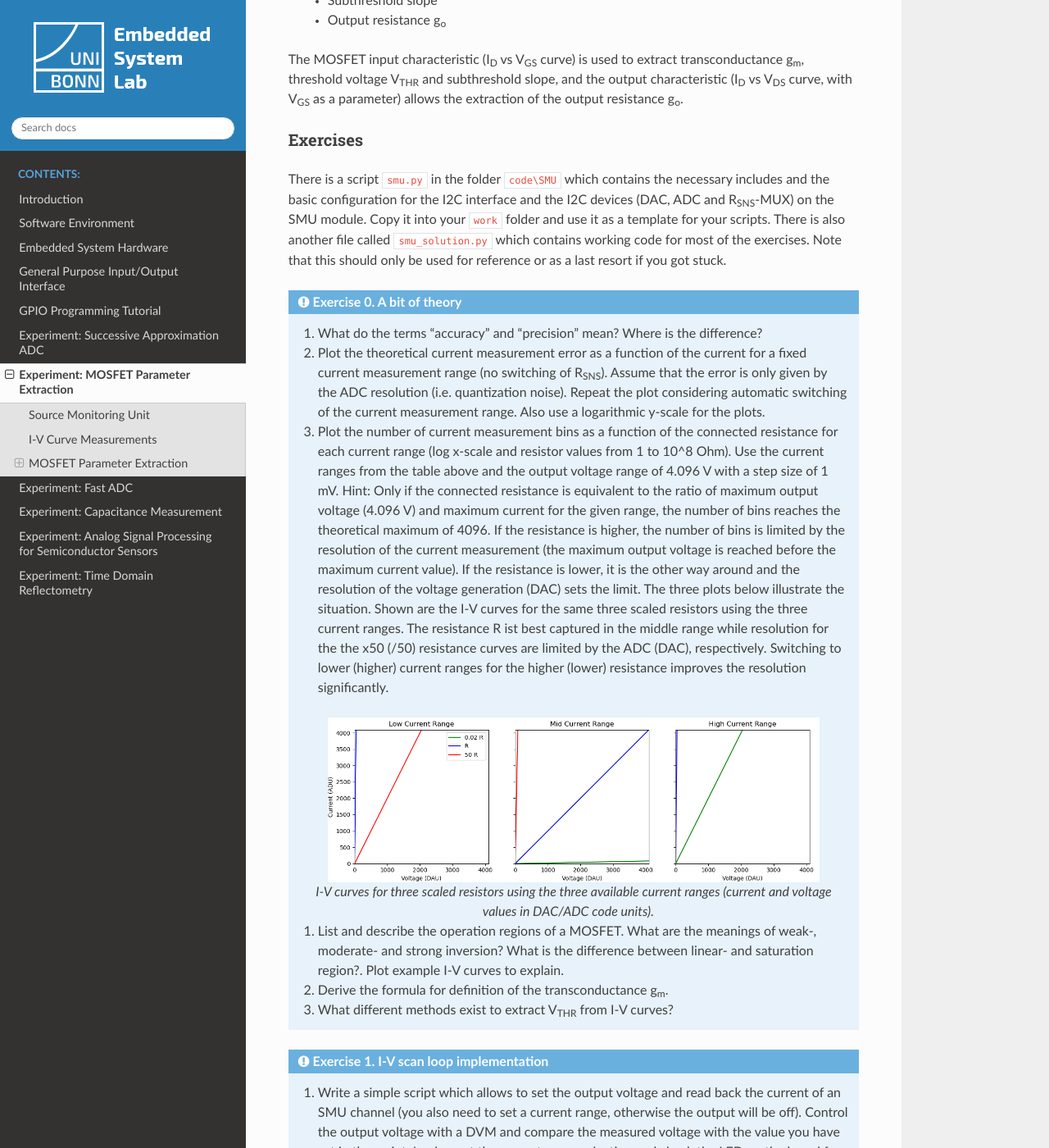
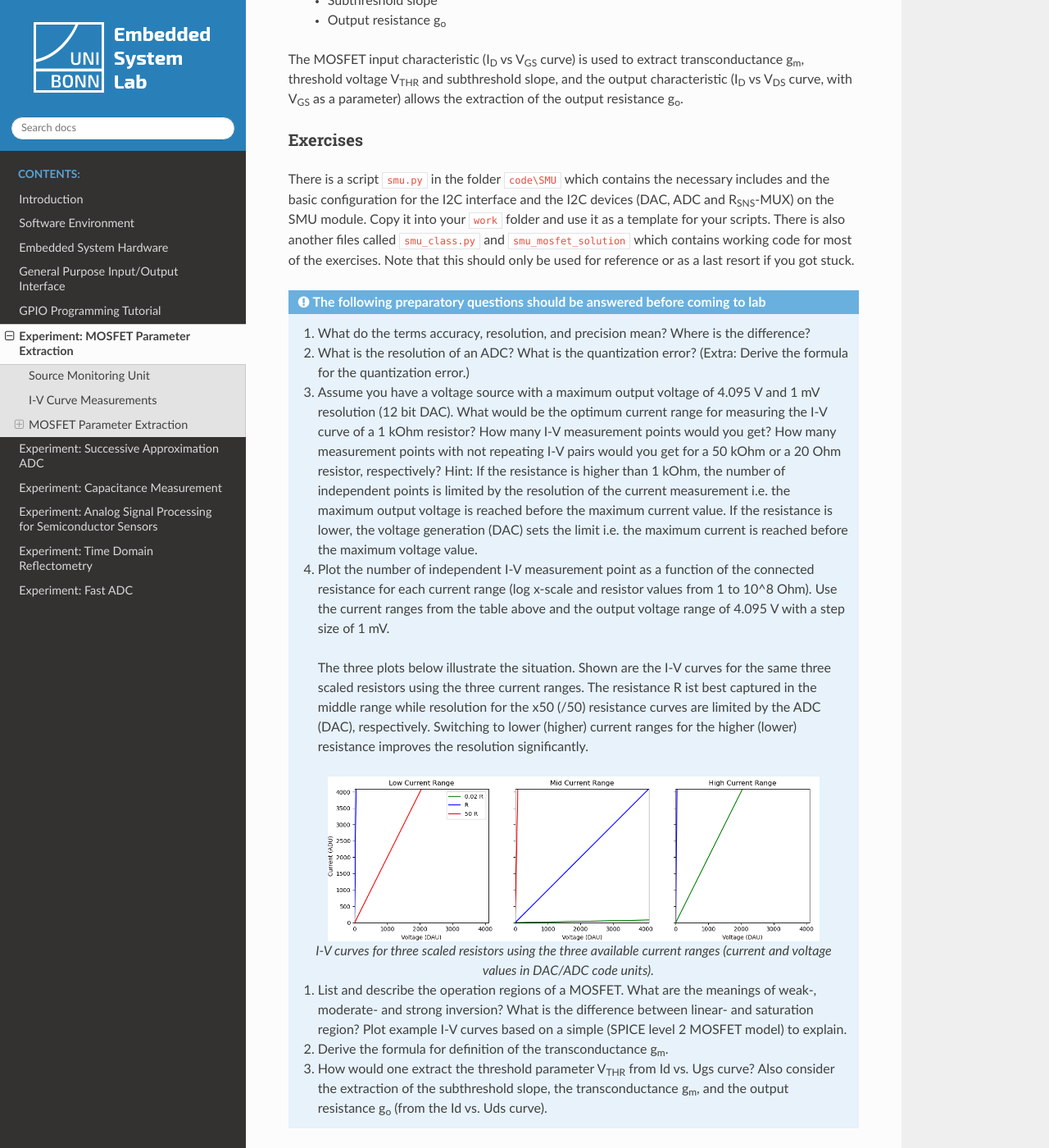
Before and after one commit to SiLab-Bonn/Embedded-System-Lab, a Sphinx documentation site: the page built from docs/source/smu.rst, in a window 1280 px wide and 1400 px high, scrolled down 3193 px. Shown: the whole window at 82% size. Built offline with Sphinx 7.4.7 and the Read the Docs theme 2.0.0, drawn with Linux system fonts in a browser that asks for light colours; some of the changed text lies outside the part shown.

Commit message:
added SMU exercise details

```diff
--- a/docs/source/cvm.rst
+++ b/docs/source/cvm.rst
@@ -56,7 +56,7 @@
 There is a script ``cvm.py`` in the folder ``code\CVM`` which contains the necessary includes and the basic configuration for implementing a programmable clock with one of the GPIO pins and controlling a SMU module. Note that the clock configuration requires to call a C-library which needs ``root`` privileges. Therefore you need to start the script with ``sudo ./cvm.py``. Copy it into your ``work`` folder and use it as a template for your scripts. There is also another file called ``cvm_solution.py`` which contains working code for most of the exercises. Note that this should only be used for reference or as a last resort if you got stuck.
 
 
-.. admonition:: Exercise 0. A bit of theory
+.. admonition:: The following preparatory questions should be answered before coming to lab
 
   #. To measure the average of the periodic charge current, an RC low-pass filter is used. The resulting voltage drop over the R_lpf resistor will reduce the effective charge voltage. How would you need to modify the equation above to compensate for this effect?
   #. The ac-coupling capacitor should be much larger than the capacitance under test to not influence the measurement. If this is not the case, how would you calculate the real capacitance from the measured value?
--- a/docs/source/index.rst
+++ b/docs/source/index.rst
@@ -15,12 +15,12 @@
    hardware-intro
    gpio
    gpio-tutorial
+   smu
    sar-adc
-   smu
-   fast-adc
    cvm
    afe
    psa
+   fast-adc
 
 
 Indices and tables
--- a/docs/source/sar-adc.rst
+++ b/docs/source/sar-adc.rst
@@ -95,7 +95,7 @@
 There is a script ``sar_adc.py`` in the folder ``code\SAR_ADC`` which contains the necessary includes and the basic configuration for the SPI interface and the two GPIO signals. Copy it into your ``work`` folder and use it as a template for your scripts. There is also another file called ``sar_adc_solution.py`` which contains working code for most of the exercises. Note that this should only be used for reference or as a last resort if you got stuck.
 
 
-.. admonition:: Exercise 0. A bit of theory
+.. admonition:: The following preparatory questions should be answered before coming to lab
 
   #. Show that the output voltage of an R-2R ladder is defined by the formula given above (derive the equation). Hint: Start with a 1-bit DAC and calculate its output impedance. Does it depend on the switch setting? What are the two voltage levels the 1-b DAC can produce? Then, derive a formalism for an n-bit DAC.
   #. Make a plot of an non-ideal ADC transfer curve and explain the terms offset, gain, dynamic range, DNL, INL, missing bits
--- a/docs/source/smu.rst
+++ b/docs/source/smu.rst
@@ -90,14 +90,17 @@
 
 Exercises
 ---------
-There is a script ``smu.py`` in the folder ``code\SMU`` which contains the necessary includes and the basic configuration for the I2C interface and the I2C devices (DAC, ADC and |RSNS|-MUX) on the SMU module. Copy it into your ``work`` folder and use it as a template for your scripts. There is also another file called ``smu_solution.py`` which contains working code for most of the exercises. Note that this should only be used for reference or as a last resort if you got stuck.
+There is a script ``smu.py`` in the folder ``code\SMU`` which contains the necessary includes and the basic configuration for the I2C interface and the I2C devices (DAC, ADC and |RSNS|-MUX) on the SMU module. Copy it into your ``work`` folder and use it as a template for your scripts. There is also another files called ``smu_class.py`` and ``smu_mosfet_solution`` which contains working code for most of the exercises. Note that this should only be used for reference or as a last resort if you got stuck.
 
 
-.. admonition:: Exercise 0. A bit of theory
+.. admonition:: The following preparatory questions should be answered before coming to lab
 
-  #. What do the terms "accuracy" and "precision" mean? Where is the difference?
-  #. Plot the theoretical current measurement error as a function of the current for a fixed current measurement range (no switching of |RSNS|). Assume that the error is only given by the ADC resolution (i.e. quantization noise). Repeat the plot considering automatic switching of the current measurement range. Also use a logarithmic y-scale for the plots.
-  #. Plot the number of current measurement bins as a function of the connected resistance for each current range (log x-scale and resistor values from 1 to 10^8 Ohm). Use the current ranges from the table above and the output voltage range of 4.096 V with a step size of 1 mV. Hint: Only if the connected resistance is equivalent to the ratio of maximum output voltage (4.096 V) and maximum current for the given range, the number of bins reaches the theoretical maximum of 4096. If the resistance is higher, the number of bins is limited by the resolution of the current measurement (the maximum output voltage is reached before the maximum current value). If the resistance is lower, it is the other way around and the resolution of the voltage generation (DAC) sets the limit. The three plots below illustrate the situation. Shown are the I-V curves for the same three scaled resistors using the three current ranges. The resistance R ist best captured in the middle range while resolution for the the x50 (/50) resistance curves are limited by the ADC (DAC), respectively. Switching to lower (higher) current ranges for the higher (lower) resistance improves the resolution significantly.
+  #. What do the terms accuracy, resolution, and precision mean? Where is the difference?
+  #. What is the resolution of an ADC? What is the quantization error? (Extra: Derive the formula for the quantization error.)
+  #. Assume you have a voltage source with a maximum output voltage of 4.095 V and 1 mV resolution (12 bit DAC). What would be the optimum current range for measuring the I-V curve of a 1 kOhm resistor? How many I-V measurement points would you get? How many measurement points with not repeating I-V pairs would you get for a 50 kOhm or a 20 Ohm resistor, respectively? Hint: If the resistance is higher than 1 kOhm, the number of independent points is limited by the resolution of the current measurement i.e. the maximum output voltage is reached before the maximum current value. If the resistance is lower, the voltage generation (DAC) sets the limit i.e. the maximum current is reached before the maximum voltage value.
+  #. Plot the number of independent I-V measurement point as a function of the connected resistance for each current range (log x-scale and resistor values from 1 to 10^8 Ohm). Use the current ranges from the table above and the output voltage range of 4.095 V with a step size of 1 mV.
+
+    The three plots below illustrate the situation. Shown are the I-V curves for the same three scaled resistors using the three current ranges. The resistance R ist best captured in the middle range while resolution for the x50 (/50) resistance curves are limited by the ADC (DAC), respectively. Switching to lower (higher) current ranges for the higher (lower) resistance improves the resolution significantly.
 
 
   .. figure:: images/smu_ranges.png
@@ -107,9 +110,9 @@
     I-V curves for three scaled resistors using the three available current ranges (current and voltage values in DAC/ADC code units).
 
 
-  #. List and describe the operation regions of a MOSFET. What are the meanings of weak-, moderate- and strong inversion? What is the difference between linear- and saturation region?. Plot example I-V curves to explain.
+  #. List and describe the operation regions of a MOSFET. What are the meanings of weak-, moderate- and strong inversion? What is the difference between linear- and saturation region? Plot example I-V curves based on a simple (SPICE level 2 MOSFET model) to explain.
   #. Derive the formula for definition of the transconductance |gm|.
-  #. What different methods exist to extract |VTHR| from I-V curves?
+  #. How would one extract the threshold parameter |VTHR| from Id vs. Ugs curve? Also consider the extraction of the subthreshold slope, the transconductance |gm|, and the output resistance |go| (from the Id vs. Uds curve).
 
 
 .. admonition:: Exercise 1. I-V scan loop implementation
@@ -129,6 +132,22 @@
 
 
 
-.. admonition:: Exercise 3. MOSFET Parameter Extraction
+.. admonition:: Exercise 3. MOSFET I-V curves
+
+  For measuring transistor I-V curves and extrating parameters, an N-channel MOSFET (BSP295) plugged into a transistor socket on the SMU module will be used. The gate of the MOSFET is permanetly connected to output 1 and the drain is connected via a jumper to output 2. The MOSFET source is connected to ground.
+  #. The drain current vs. gate voltage curves are measured by sweeping the gate voltage (output 1) and measuring the drain current (output 2) at a constant drain voltage. Write a scan loop which sweeps the gate from 0 to 2000 mV and measures the drain current while keeping the drain voltage constant at 200 mV. Repeat the loop (nested loop) with a range of different drain voltages in the range of 100 to 500 mV.
+  #. Now add a measurement for the dain current vs. drain voltage characteristic. Sweep the drain voltage from 0 to 2000 mV and measure the drain current for different constant gate voltages in the range of 800 to 1100 mV. Where does the transistion from the linear to the saturation region occur?
+
+.. admonition:: Exercise 4. MOSFET parameter extraction
+
+  For extracting some of the MOSFET parameters, the I-V curves (i.e. scan and plotting routines) from the previous exercise will be used and modified.
+
+  #. Implement the extraction of the threshold parameters |VTHR|. Use the drain current vs. gate voltage data from the previous exercise and modify the plot to show the square root of the drain current vs. gate voltage. In a simple SPICE model the threshold voltage is the gate voltage where the square root of the drain current is zero. Why is this not the case in reaity?
+  #. Now plot the same drain current vs. gate voltage with a logarithmic scale for the drain current. What happens below the threshold voltage? Can the MOSFET still be used to control current in this region? Extract the subthreshold slope (slope factor) from the linear region of the curve.
+  #. Plot the transconductance |gm| as a function of the gate voltage. Also plot |gm|/|ID| and |gm|/sqrt(|ID|). What are these plots showing? What would you expect from a ideal MOSFET model? Take a look at the algebraic presetation of these terms using the formular of the simple MOSFET model.
+  #. Extract the output resistance |go| from the drain current vs. drain voltage curves in the sturation region. Identify the "Early" voltage in the linear extrapolation of the |ID| vs. |VDS| curve. What is the physical meaning of the Early voltage?
+  #. (Extra) Use the extracted parameters with the formulars of a simple MOSFET model to calculate the drain current for the I-V curves. Compare the calculated values with the measured data.
+  #. (Extra) Use the manufacturers SPICE model of the BSP295 MOSFET and simulate I-V curves with 'ltspice'. Compare the simulation with your measurements.
+
 
   .....
```
